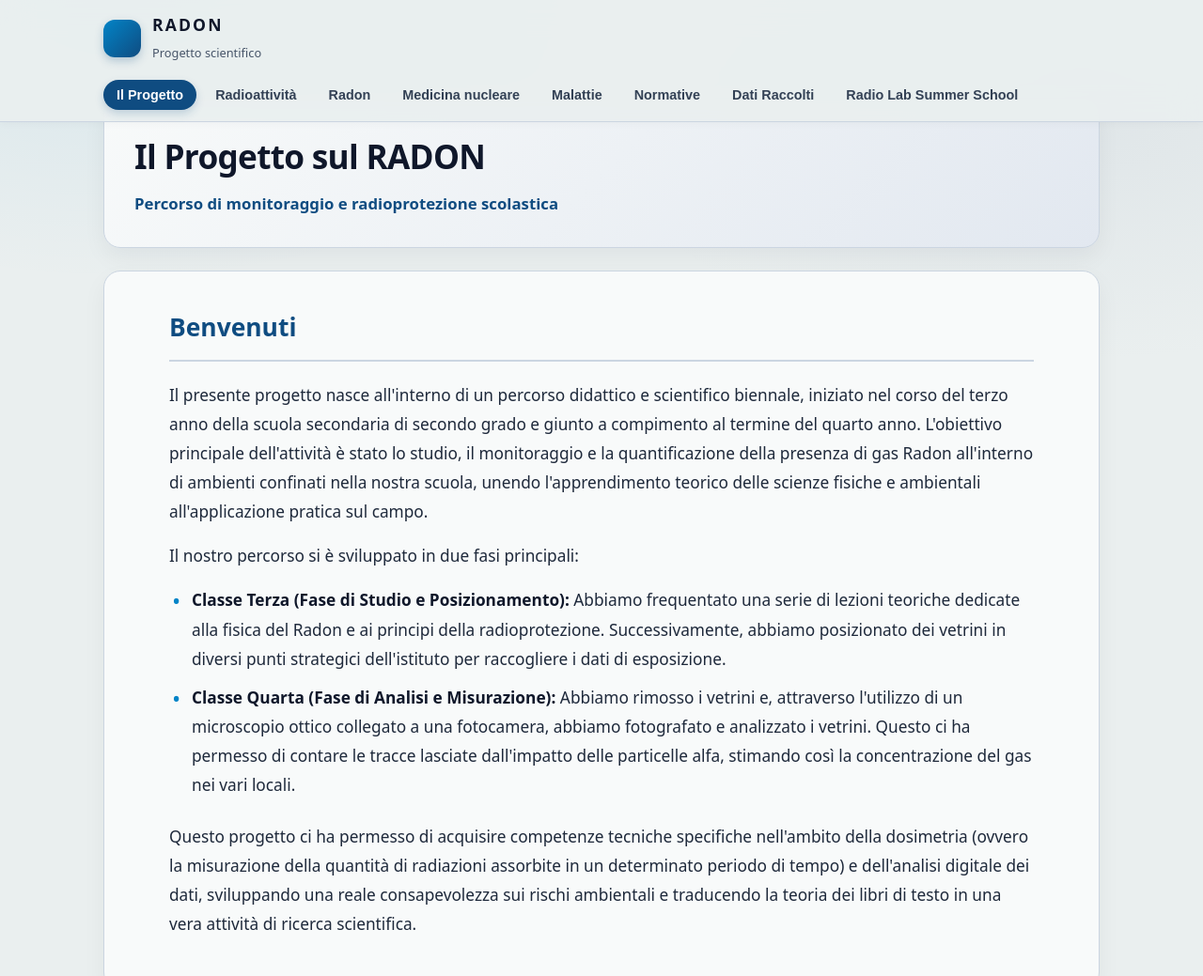
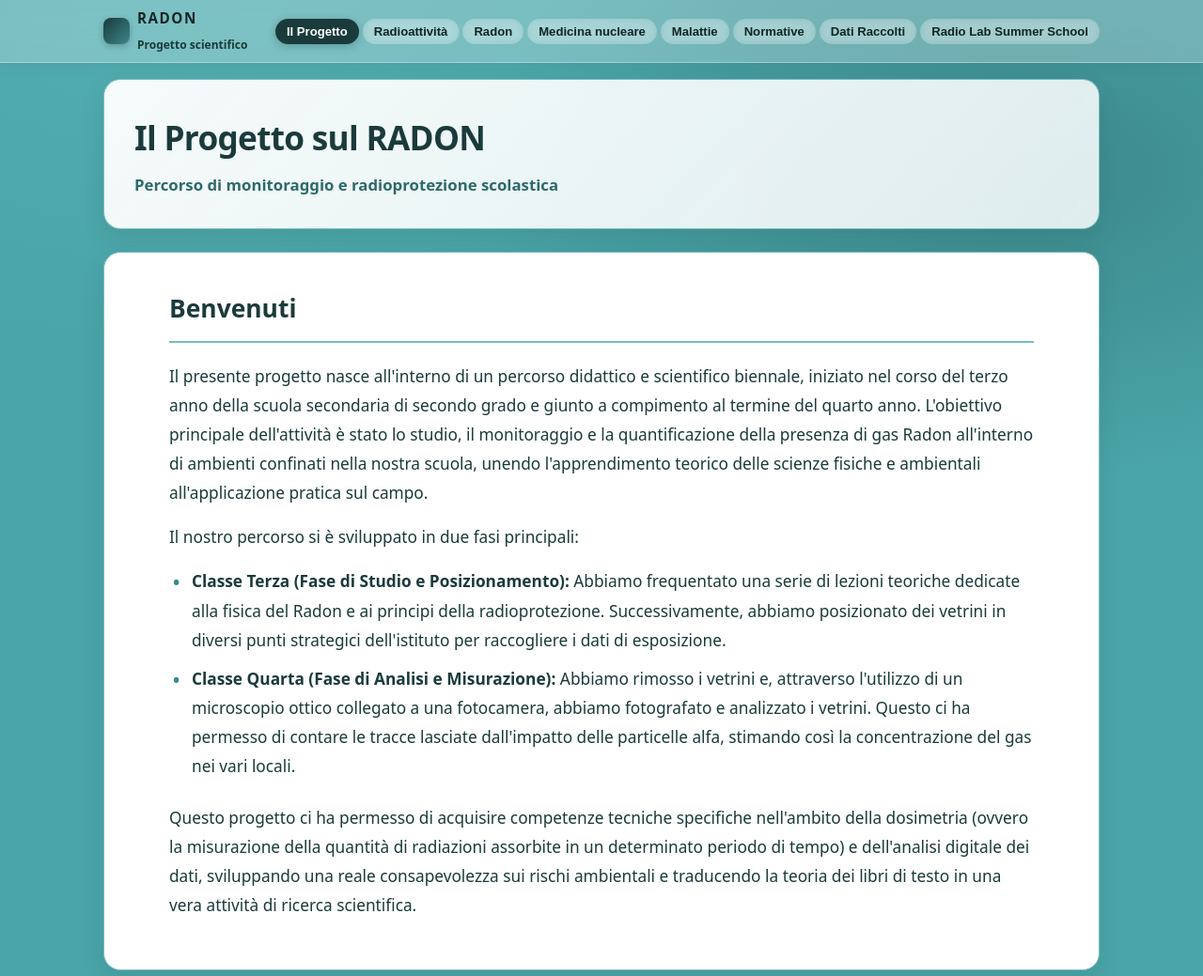
Before and after one commit to garolinicole-blip/Radon5Blssa, a plain HTML site: page index.html in a window 1280 px wide. Shown: the top 1039 px of the page at 94% size. Drawn offline with Linux system fonts and the light colour scheme.

Commit message:
versione 7

```diff
--- a/index.html
+++ b/index.html
@@ -3,26 +3,26 @@
 <head>
 <meta charset="utf-8">
 <meta name="viewport" content="width=device-width, initial-scale=1">
-<title>RADON | Progetto Scientifico</title>
+<title>RADON 5BLSSA ITIS MATTEI</title>
 
 <style>
 /* =========================================================
    1. VARIABILI DEI COLORI E DEGLI STILI GENERALI
    ========================================================= */
 :root {
-  --bg: #EAEFEF;             /* Colore di sfondo generale del sito (grigio-azzurro riposante) */
-  --panel: #F8FAFA;          /* Sfondo dei riquadri/schede principali (grigio perla opaco) */
-  --card-bg: #FFFFFF;        /* Sfondo alternativo per sotto-elementi */
-  --text: #1E293B;           /* Colore dei testi principali (antracite scuro ben visibile) */
-  --text-muted: #475569;     /* Colore per sottotitoli e testi secondari */
-  --primary: #0284C7;        /* Colore d'accento azzurro per dettagli e icone */
-  --primary-dark: #0F4C81;   /* Colore blu notte per i titoli e i bottoni attivi */
-  --accent: #0284C7;         /* Colore dei pallini degli elenchi e barrette */
-  --line: #CBD5E1;           /* Colore dei bordi e delle linee divisorie */
-  --radius: 18px;            /* Arrotondamento degli angoli delle schede grandi */
-  --radius2: 12px;           /* Arrotondamento degli angoli per elementi piccoli */
-  --shadow: 0 10px 25px rgba(15, 23, 42, 0.05); /* Ombra morbida sotto le schede */
-  --max: 1100px;             /* Larghezza massima dei contenuti della pagina */
+  --bg: #4aa5a8;             /* Sfondo morbido, desaturato e riposante */
+  --panel: #FFFFFF;          /* Sfondo dei riquadri/schede */
+  --card-bg: #F0F7F7;
+  --text: #1b3a3b;           /* Colore dei testi principali */
+  --text-muted: #2e696b;
+  --primary: #2e696b;
+  --primary-dark: #1b3a3b;
+  --accent: #3b878a;
+  --line: #78bcbf;
+  --radius: 18px;
+  --radius2: 12px;
+  --shadow: 0 10px 25px rgba(27, 58, 59, 0.12);
+  --max: 1100px;
 }
 
 /* Reset base per il calcolo delle dimensioni */
@@ -34,106 +34,106 @@
 body {
   margin: 0;
   font-family: system-ui, -apple-system, Segoe UI, Roboto, Helvetica, Arial, sans-serif;
-  /* Sfumature di sfondo morbide senza abbagliare la vista */
   background:
-    radial-gradient(900px 500px at 10% 0%, rgba(2, 132, 199, 0.08), transparent 60%),
-    radial-gradient(800px 400px at 90% 10%, rgba(148, 163, 184, 0.12), transparent 65%),
+    radial-gradient(1000px 600px at 15% 0%, rgba(95, 185, 188, 0.4), transparent 60%),
+    radial-gradient(900px 500px at 85% 15%, rgba(35, 85, 87, 0.35), transparent 65%),
     var(--bg);
   color: var(--text);
-  line-height: 1.7; /* Spaziatura tra le righe di testo per facilitare la lettura */
+  line-height: 1.7;
 }
 
 /* =========================================================
-   3. BARRA DI NAVIGAZIONE IN ALTO
+   3. BARRA DI NAVIGAZIONE IN ALTO (SOTTILE & QUASI TRASPARENTE)
    ========================================================= */
 .topbar {
-  position: fixed;        /* Rimane bloccata in alto mentre si scorre la pagina */
+  position: fixed;
   top: 0; left: 0; right: 0;
-  background: rgba(234, 239, 239, 0.92); /* Sfondo semitrasparente */
-  backdrop-filter: blur(16px);            /* Effetto vetro sfocato */
-  -webkit-backdrop-filter: blur(16px);
-  border-bottom: 1px solid var(--line);   /* Linea di separazione sotto il menu */
-  z-index: 1000;                          /* Mantiene la barra sopra tutti gli altri elementi */
-  box-shadow: 0 2px 8px rgba(0, 0, 0, 0.03);
+  /* Sfondo quasi trasparente con effetto opaco/vetro sfocato */
+  background: rgba(255, 255, 255, 0.25);
+  backdrop-filter: blur(12px);
+  -webkit-backdrop-filter: blur(12px);
+  border-bottom: 1px solid rgba(255, 255, 255, 0.35);
+  z-index: 1000;
+  box-shadow: 0 4px 15px rgba(0, 0, 0, 0.05);
 }
 
-/* Contenitore interno della barra in alto */
+/* Contenitore interno compatto */
 .topbar-inner {
   max-width: var(--max);
   margin: auto;
-  padding: 12px 20px;
+  padding: 6px 20px; /* Ridotto il padding per renderla più sottile */
   display: flex;
-  justify-content: space-between; /* Spazia il logo a sinistra e i pulsanti a destra */
+  justify-content: space-between;
   align-items: center;
-  gap: 16px;
+  gap: 12px;
   flex-wrap: wrap;
 }
 
 /* Stile del Logo e Titolo */
 .brand {
   display: flex;
-  gap: 12px;
+  gap: 8px;
   align-items: center;
 }
 
-/* Il quadratino colorato del logo */
 .logo {
-  width: 40px;
-  height: 40px;
-  border-radius: 12px;
-  background: linear-gradient(135deg, #0284C7, #0F4C81); /* Sfumatura blu del logo */
-  box-shadow: 0 4px 10px rgba(15, 76, 129, 0.25);
+  width: 28px;
+  height: 28px;
+  border-radius: 8px;
+  background: linear-gradient(135deg, #1b3a3b, #3b878a);
+  box-shadow: 0 2px 6px rgba(27, 58, 59, 0.3);
 }
 
 .brand b {
-  letter-spacing: .12em;
-  color: #0F172A;
-  font-size: 1.1rem;
+  letter-spacing: .1em;
+  color: #0f2526;
+  font-size: 0.95rem;
 }
 
 .brand small {
-  color: #475569;
-  font-size: .8rem;
-  font-weight: 500;
+  color: #1b3a3b;
+  font-size: .75rem;
+  font-weight: 600;
 }
 
 /* Contenitore dei pulsanti del menu */
 .nav {
   display: flex;
-  gap: 6px;
+  gap: 4px;
   flex-wrap: wrap;
 }
 
 /* Singoli pulsanti di navigazione */
 .nav button {
-  background: none;
-  border: none;
-  color: #334155;             /* Colore del testo dei pulsanti non attivi */
-  padding: 8px 14px;          /* Dimensione interna dei pulsanti */
-  border-radius: 999px;       /* Forma a pillola/arrotondata */
-  cursor: pointer;            /* Cambia il cursore al passaggio del mouse */
-  transition: all 0.2s ease;  /* Animazione morbida al cambio stato */
-  font-size: 0.9rem;
-  font-weight: 600;
+  background: rgba(255, 255, 255, 0.15);
+  border: 1px solid transparent;
+  color: #0f2526;             /* Testo scuro e ben leggibile sopra il vetro trasparente */
+  padding: 5px 11px;          /* Dimensioni sottili */
+  border-radius: 999px;
+  cursor: pointer;
+  transition: all 0.2s ease;
+  font-size: 0.82rem;
+  font-weight: 700;
+  backdrop-filter: blur(4px);
 }
 
-/* Effetto quando si passa sopra col mouse a un pulsante */
 .nav button:hover {
-  background: #CBD5E1;
-  color: #0F172A;
+  background: rgba(255, 255, 255, 0.5);
+  color: #000000;
+  border-color: rgba(255, 255, 255, 0.6);
 }
 
 /* Stile del pulsante della pagina CORRENTE/ATTIVA */
 .nav button.active {
-  background: var(--primary-dark);
+  background: #1b3a3b;
   color: #ffffff;
-  box-shadow: 0 4px 10px rgba(15, 76, 129, 0.2);
+  box-shadow: 0 2px 8px rgba(27, 58, 59, 0.3);
 }
 
 /* =========================================================
    4. GESTIONE PAGINE E TRANSIZIONI
    ========================================================= */
-.page { display: none; } /* Le pagine nascoste non occupano spazio */
+.page { display: none; }
 .page.active {
   display: block;
   animation: fadeIn 0.3s ease-out;
@@ -150,15 +150,14 @@ body {
   padding: 24px 20px;
 }
 
-
-.spacer { height: 80px; }
+.spacer { height: 60px; } /* Spacer ridotto per la barra più sottile */
 
 /* =========================================================
    5. INTESTAZIONI E SCHEDE
    ========================================================= */
 
 .hero {
-  background: linear-gradient(135deg, #F8FAFA, #E2E8F0);
+  background: linear-gradient(135deg, rgba(255, 255, 255, 0.95), rgba(240, 247, 247, 0.9));
   border: 1px solid var(--line);
   border-radius: var(--radius);
   padding: 32px;
@@ -166,26 +165,23 @@ body {
   margin-bottom: 24px;
 }
 
-/* Titolo principale (H1) */
 h1 {
   font-size: 2.2rem;
   margin: 0;
-  color: #0F172A;
+  color: #1b3a3b;
   font-weight: 800;
   letter-spacing: -0.02em;
 }
 
-/* Sottotitolo sotto H1 */
 .sub {
-  color: var(--primary-dark);
+  color: #2e696b;
   margin-top: 6px;
   font-size: 1.05rem;
   font-weight: 600;
 }
 
-/* Schede principali dei contenuti */
 .card {
-  background: var(--panel);      /* Grigio perla opaco riposante per gli occhi */
+  background: var(--panel);
   border-radius: var(--radius);
   border: 1px solid var(--line);
   padding: 36px;
@@ -193,7 +189,6 @@ h1 {
   margin-bottom: 32px;
 }
 
-/* Contenitore di testo formattato */
 .doc {
   max-width: 920px;
   margin: auto;
@@ -202,19 +197,17 @@ h1 {
   color: var(--text);
 }
 
-/* Titoli delle sezioni interne (H2) */
 h2 {
   color: var(--primary-dark);
   margin: 0 0 20px 0;
   font-size: 1.65rem;
-  border-bottom: 2px solid var(--line); /* Linea sotto il titolo H2 */
+  border-bottom: 2px solid var(--line);
   padding-bottom: 10px;
   font-weight: 700;
 }
 
-/* Sottotitoli dei paragrafi (H3) con barretta colorata */
 h3 {
-  color: #0F172A;
+  color: #1b3a3b;
   margin: 28px 0 12px;
   font-size: 1.25rem;
   display: flex;
@@ -223,7 +216,6 @@ h3 {
   font-weight: 700;
 }
 
-/* Barretta colorata decorativa a sinistra di H3 */
 h3::before {
   content: '';
   width: 5px;
@@ -235,11 +227,10 @@ h3::before {
 
 .doc p { margin: 16px 0; }
 
-/* Elenchi puntati personalizzati */
 .doc ul {
   margin: 12px 0 24px 0;
   padding: 0;
-  list-style: none; /* Nasconde i pallini predefiniti del browser */
+  list-style: none;
 }
 
 .doc li {
@@ -249,7 +240,6 @@ h3::before {
   color: var(--text);
 }
 
-/* Pallino azzurro personalizzato per gli elenchi */
 .doc li::before {
   content: '•';
   position: absolute;
@@ -260,18 +250,18 @@ h3::before {
 }
 
 .doc strong {
-  color: #0F172A;
+  color: #1b3a3b;
   font-weight: 700;
 }
 
-/* Riquadro di evidenziazione speciale per link o note importanti */
 .highlight-box {
-  background: #E2E8F0;
+  background: #f0f7f7;
   border-left: 4px solid var(--primary-dark);
   border-radius: 8px;
   padding: 16px 20px;
   margin: 20px 0;
-  color: #0F172A;
+  color: #1b3a3b;
+  border: 1px solid #78bcbf;
 }
 
 /* =========================================================
@@ -280,13 +270,14 @@ h3::before {
 footer {
   margin: 40px 0 20px;
   padding: 24px 0;
-  color: #475569;
+  color: #ffffff;
   text-align: center;
   font-size: .9rem;
-  border-top: 1px solid var(--line);
+  border-top: 1px solid rgba(255, 255, 255, 0.3);
+  font-weight: 500;
+  text-shadow: 0 1px 2px rgba(0,0,0,0.15);
 }
 
-/* Adaptazione per schermi piccoli / cellulari */
 @media (max-width: 768px) {
   .topbar-inner { flex-direction: column; align-items: flex-start; }
   .nav { width: 100%; overflow-x: auto; padding-bottom: 4px; }
@@ -300,7 +291,6 @@ footer {
 
 <!-- =========================================================
      INIZIO BARRA DI NAVIGAZIONE
-     nuovo <button id="tab-NOME" onclick="go('NOME')">Titolo</button>
      ========================================================= -->
 <header class="topbar">
   <div class="topbar-inner">
@@ -687,7 +677,9 @@ footer {
   <div class="card">
     <div class="doc">
       <h2>Iniziativa Radio Lab Summer School</h2>
-      <p>La <strong>Radio Lab Summer School</strong>
+
+      <div class="highlight-box">
+
       </div>
     </div>
   </div>
```
